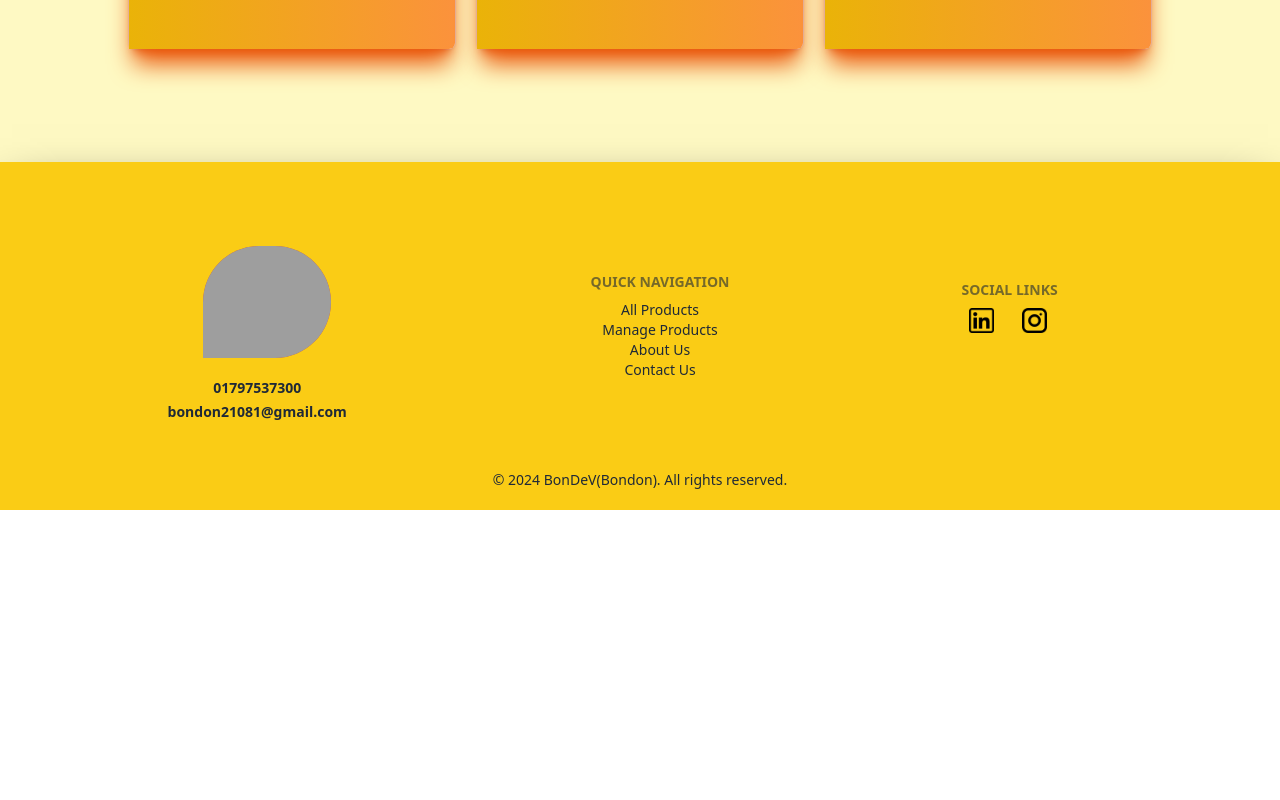
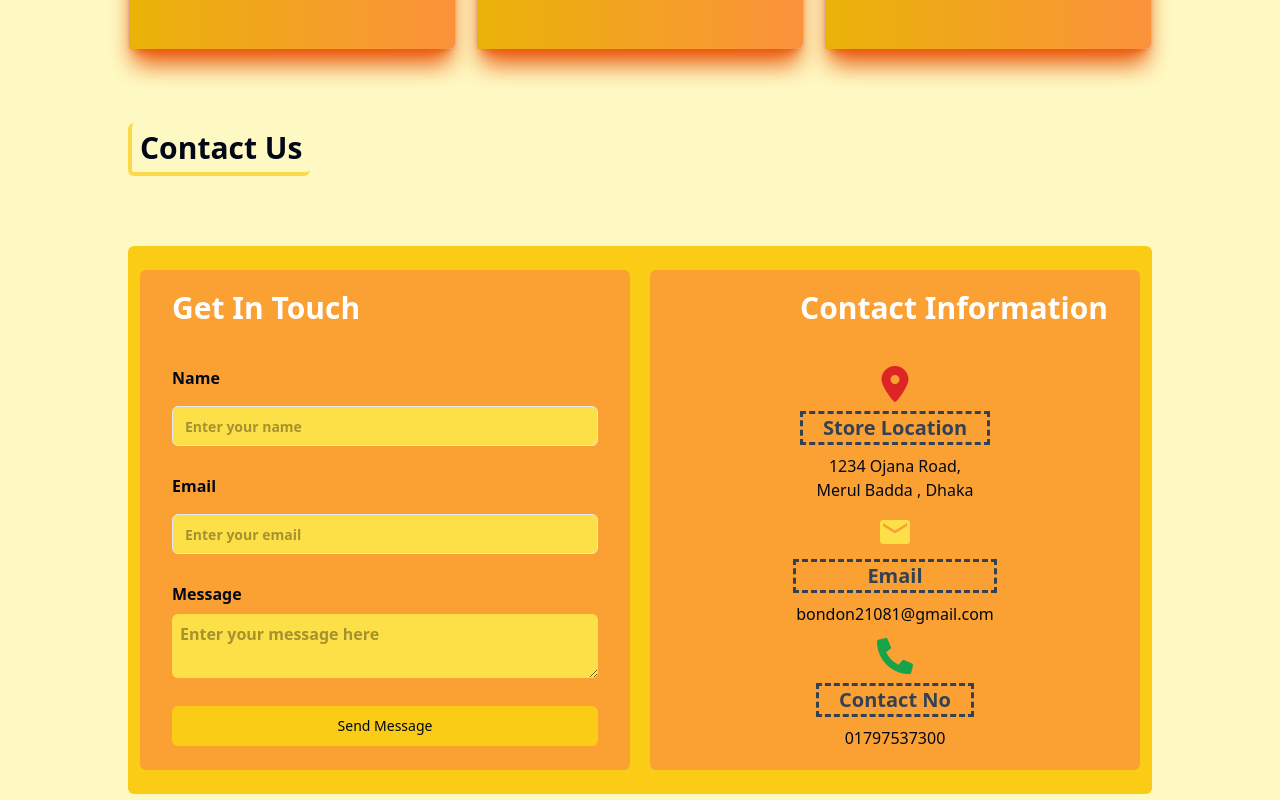
Before and after one commit to bandhandut19/bond-sports-frontend, a React (Vite) app: page / in a window 1280 px wide. Shown: the part 980-1780 px from the top of the page. Before the commit the page ends 1490 px from the top, so only its background shows below. Built offline with nearby package versions, Linux system fonts and the light colour scheme; no server answers; grey boxes are pictures that could not be loaded.

Commit message:
added contact form section in home page

```diff
--- /dev/null
+++ b/src/components/ui/ContactForm.tsx
@@ -0,0 +1,113 @@
+import TopMarginSetter from "@/utils/TopMarginSetter";
+import { MdEmail } from "react-icons/md";
+import { FaPhoneAlt } from "react-icons/fa";
+import { FaLocationDot } from "react-icons/fa6";
+import { Button } from "./button";
+import { Label } from "@radix-ui/react-label";
+import { Input } from "./input";
+import { useForm } from "react-hook-form";
+import { TContactForm } from "@/types/contact";
+
+const ContactForm = () => {
+  const { register, handleSubmit } = useForm<TContactForm>();
+  const handleContactForm = (data: TContactForm) => {
+    console.log(data);
+    //! here form filled data will be retrived.. in future will make the button functional to send as email.
+  };
+  return (
+    <div>
+      <TopMarginSetter></TopMarginSetter>
+      <div className="grid grid-cols-2 gap-5 bg-yellow-400 py-6 px-3 rounded-md">
+        <div className="bg-orange-400 bg-opacity-75 px-8 py-5 rounded-md">
+          <h1 className="text-3xl font-extrabold mb-10 text-white">
+            Get In Touch
+          </h1>
+
+          <form
+            className="flex flex-col gap-2"
+            onSubmit={handleSubmit(handleContactForm)}
+          >
+            <Label htmlFor="name" className="font-bold">
+              Name
+            </Label>
+            <Input
+              className="mb-5 mt-2 bg-yellow-300 text-black placeholder:text-black placeholder:text-opacity-35 placeholder:font-bold"
+              type="text"
+              id="name"
+              required
+              {...register("name")}
+              placeholder="Enter your name"
+            ></Input>
+            <Label htmlFor="email" className="font-bold">
+              Email
+            </Label>
+            <Input
+              className="mb-5 mt-2 bg-yellow-300 placeholder:text-black placeholder:text-opacity-35 placeholder:font-bold"
+              placeholder="Enter your email"
+              {...register("email")}
+              required
+              id="email"
+            ></Input>
+            <Label htmlFor="message" className="font-bold">
+              Message
+            </Label>
+            <textarea
+              className="mb-5 bg-yellow-300 text-left px-2 py-2 rounded-md placeholder:text-black placeholder:text-opacity-35 placeholder:font-bold"
+              placeholder="Enter your message here"
+              {...register("message")}
+              required
+            ></textarea>
+            <Button type="submit" className="hover:bg-white hover:text-lg">
+              Send Message
+            </Button>
+          </form>
+        </div>
+        <div className="bg-orange-400 bg-opacity-75  px-8 py-5 rounded-md">
+          <h1 className="text-3xl text-right font-extrabold mb-10 text-white">
+            Contact Information
+          </h1>
+          <div className="items-center justify-center flex gap-3 flex-col text-center">
+            <div>
+              <div className="text-center justify-center items-center flex flex-col">
+                <FaLocationDot className="text-4xl text-red-600" />
+              </div>
+              <h1 className="text-center text-slate-700 text-xl font-extrabold outline-dashed px-5 mt-3 mb-3">
+                Store Location
+              </h1>
+              <div>
+                <h1>
+                  1234 Ojana Road, <br />
+                  Merul Badda , Dhaka
+                </h1>
+              </div>
+            </div>
+            <div>
+              <div className="text-center justify-center items-center flex flex-col">
+                <MdEmail className="text-4xl text-yellow-300" />
+              </div>
+              <h1 className="text-center text-slate-700 text-xl font-extrabold outline-dashed px-5 mt-3 mb-3">
+                Email
+              </h1>
+              <div>
+                <h1>bondon21081@gmail.com</h1>
+              </div>
+            </div>
+            <div>
+              <div className="text-center justify-center items-center flex flex-col">
+                <FaPhoneAlt className="text-4xl text-green-600" />
+              </div>
+              <h1 className="text-center text-slate-700 text-xl font-extrabold outline-dashed px-5 mt-3 mb-3">
+                Contact No
+              </h1>
+              <div>
+                <h1>01797537300</h1>
+              </div>
+            </div>
+          </div>
+        </div>
+      </div>
+    </div>
+  );
+};
+
+export default ContactForm;
--- a/src/pages/Home.tsx
+++ b/src/pages/Home.tsx
@@ -1,4 +1,5 @@
 import Categories from "@/components/ui/Categories";
+import ContactForm from "@/components/ui/ContactForm";
 import FeaturedProducts from "@/components/ui/FeaturedProducts";
 import PageSlider from "@/components/ui/PageSlider";
 import { sliderPhotos } from "@/utils/sliderPhotos";
@@ -20,6 +21,12 @@ const Home = () => {
       </span>
       <TopMarginSetter></TopMarginSetter>
       <Categories></Categories>
+      <TopMarginSetter></TopMarginSetter>
+      <span className="lg:text-3xl text-4xl font-bold border-b-4 border-l-4 px-2 py-1 border-yellow-400 border-opacity-70 rounded-md">
+        Contact Us
+      </span>
+      <ContactForm></ContactForm>
+      <TopMarginSetter></TopMarginSetter>
     </div>
   );
 };
--- /dev/null
+++ b/src/types/contact.ts
@@ -0,0 +1,5 @@
+export type TContactForm = {
+  name: string;
+  email: string;
+  message: string;
+};
```
